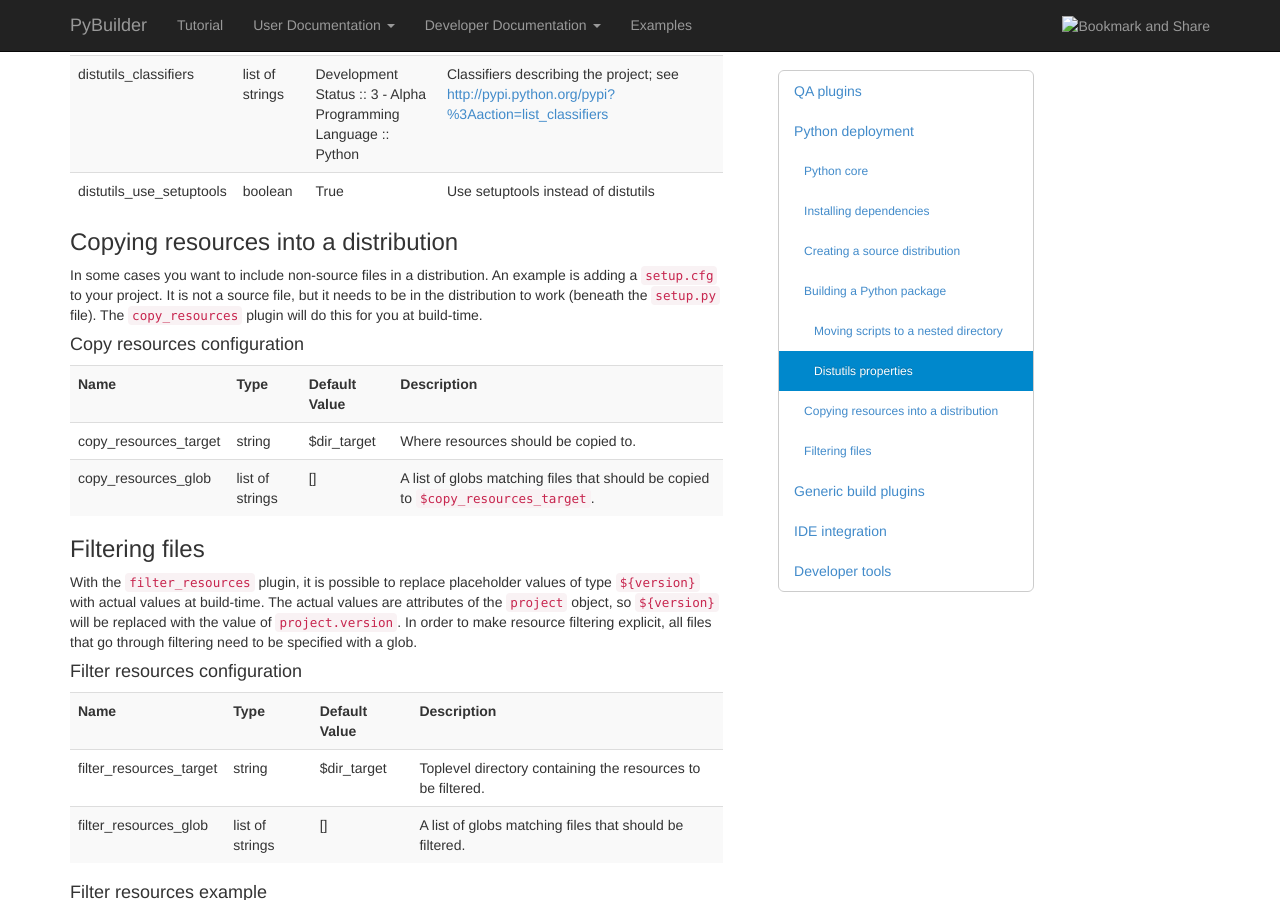
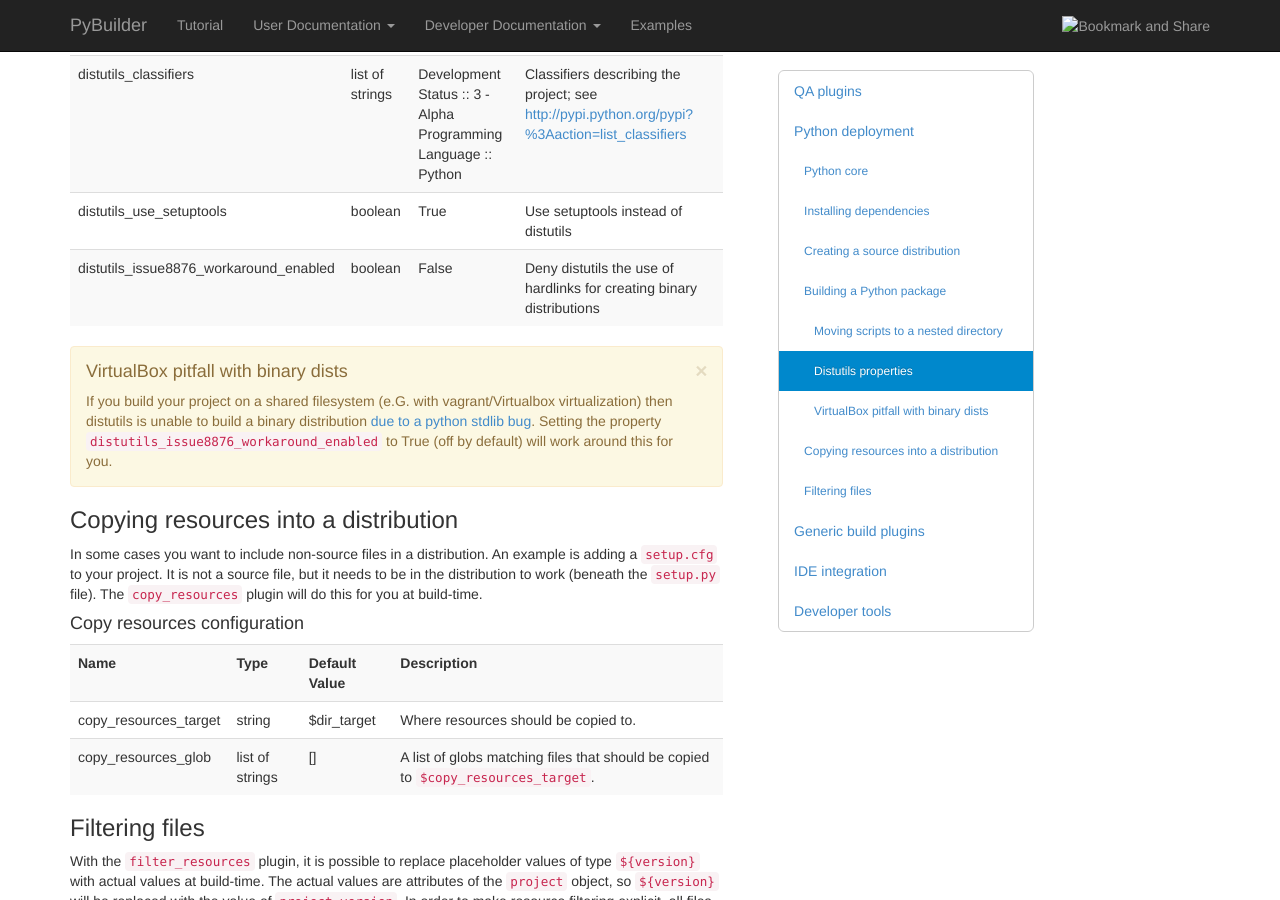
Before and after one commit to pybuilder/pybuilder.github.io, a Jekyll site: the page built from documentation/plugins.md, in a window 1280 px wide and 900 px high, scrolled down 6069 px. Built offline with Jekyll 4.4.1, drawn with Linux system fonts in a browser that asks for light colours; nearby versions of some CDN libraries.

Commit message:
document distutils workaround setting, add warning for it

```diff
--- a/documentation/plugins.md
+++ b/documentation/plugins.md
@@ -518,7 +518,21 @@ def initialize (project):
     <td>True</td>
     <td>Use setuptools instead of distutils</td>
   </tr>
+
+  <tr>
+    <td>distutils_issue8876_workaround_enabled</td>
+    <td>boolean</td>
+    <td>False</td>
+    <td>Deny distutils the use of hardlinks for creating binary distributions</td>
+  </tr>
 </table>
+
+<div class="alert alert-warning alert-dismissable">
+  <button type="button" class="close" data-dismiss="alert" aria-hidden="true">&times;</button>
+  <h4>VirtualBox pitfall with binary dists</h4>
+If you build your project on a shared filesystem (e.G. with vagrant/Virtualbox virtualization) then distutils is unable to build a binary distribution <a href="http://bugs.python.org/issue8876">due to a python stdlib bug</a>.
+Setting the property <code>distutils_issue8876_workaround_enabled</code> to True (off by default) will work around this for you.
+</div>
 
 ### Copying resources into a distribution
 
```
